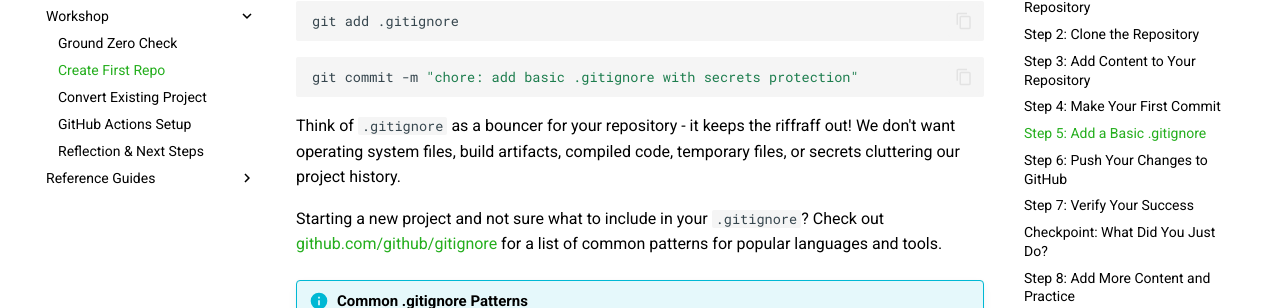
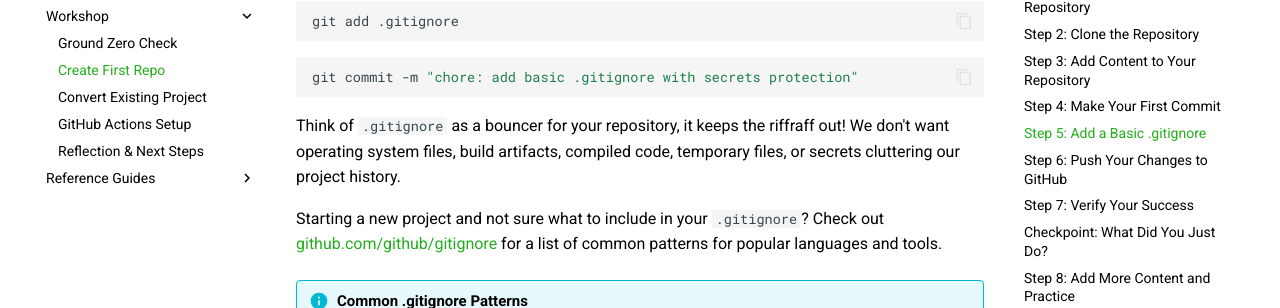
Before and after one commit to liatrio/csuc-workshop, an MkDocs documentation site: the page built from docs/first-repo.md, in a window 1280 px wide and 900 px high, scrolled down 3832 px. Shown: the part 144-452 px from the top of the window. Built offline with MkDocs 1.6.1 and Material for MkDocs 9.7.7, drawn with Linux system fonts in a browser that asks for light colours; comment, search, counter and statistics services are not loaded; some of the changed text lies outside the part shown.

Commit message:
chore: fixed some bad formatting (#9)

````diff
--- a/docs/first-repo.md
+++ b/docs/first-repo.md
@@ -133,7 +133,7 @@ git add .gitignore
 git commit -m "chore: add basic .gitignore with secrets protection"
 ```
 
-Think of `.gitignore` as a bouncer for your repository - it keeps the riffraff out! We don't want operating system files, build artifacts, compiled code, temporary files, or secrets cluttering our project history.
+Think of `.gitignore` as a bouncer for your repository, it keeps the riffraff out! We don't want operating system files, build artifacts, compiled code, temporary files, or secrets cluttering our project history.
 
 Starting a new project and not sure what to include in your `.gitignore`? Check out [github.com/github/gitignore](https://github.com/github/gitignore) for a list of common patterns for popular languages and tools.
 
@@ -182,7 +182,7 @@ gh repo view --web
 
 ## Checkpoint: What Did You Just Do?
 
-Take a moment to answer these questions with the people around you and a facilitator (this is not a test or a quiz - ask questions and take shots, no right or wrong answers):
+Take a moment to answer these questions with the people around you and a facilitator (this is not a test or a quiz, ask questions and take shots, no right or wrong answers):
 
 1. **What's the advantage of creating a GitHub repository first?**
 2. **What's the difference between `git add` and `git commit`?**
````
Also changed, not shown: docs/ground-zero.md (+1 -0 lines).
